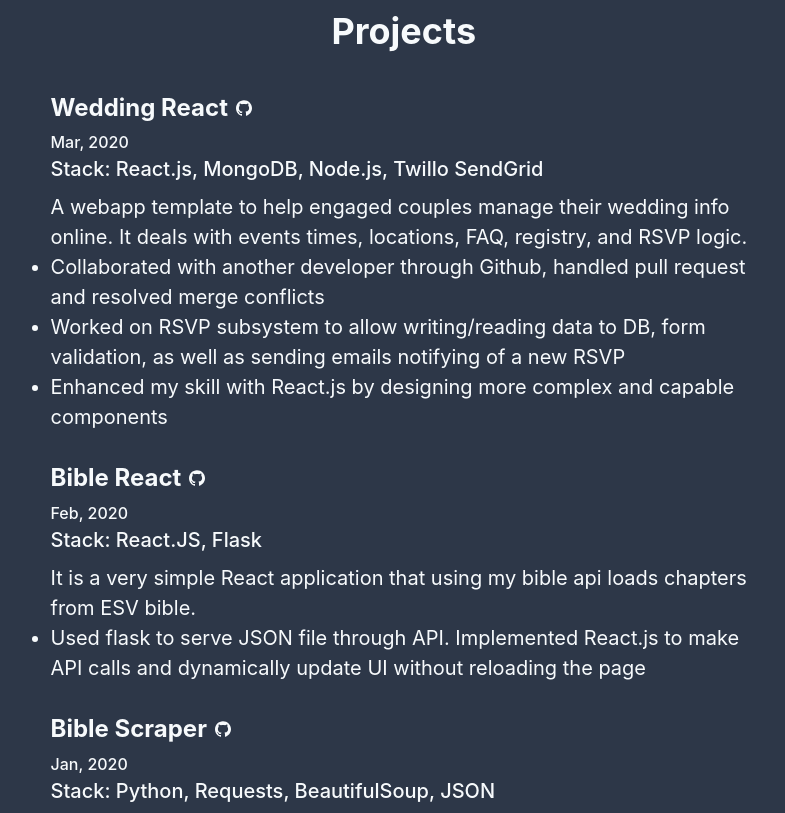
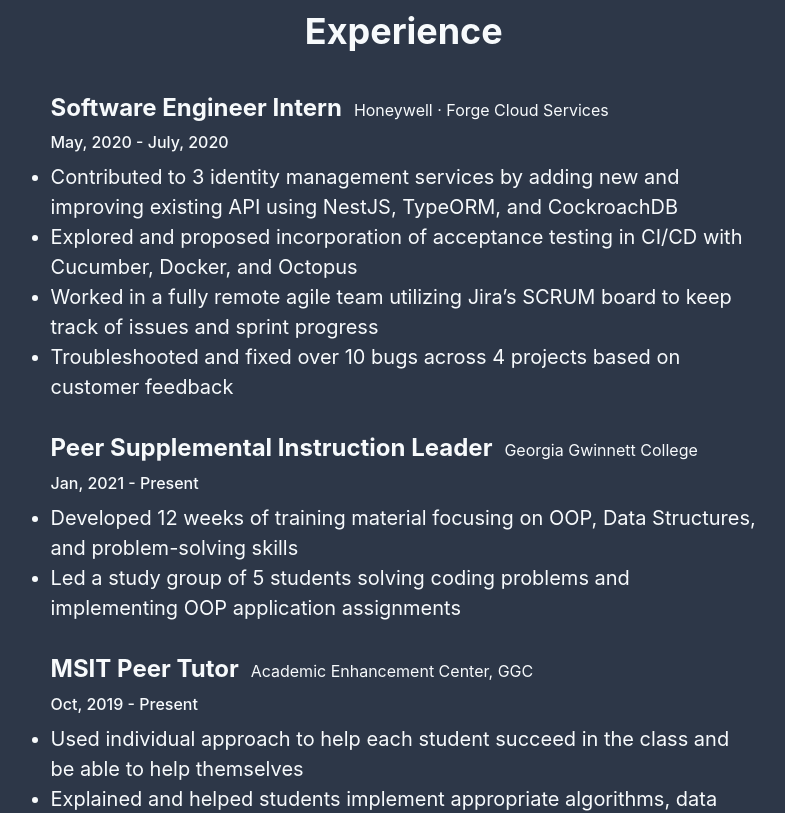
Before and after one commit to olegesan/bazz.pw, a Next.js app: page / in a window 1280 px wide. Shown: the part 640-1453 px from the top of the page, without its empty margins (459-1244 px from the left). Built offline with nearby package versions, Linux system fonts and the light colour scheme.

Commit message:
update experience

```diff
--- a/components/experience.tsx
+++ b/components/experience.tsx
@@ -12,15 +12,52 @@
     return (
         <Section title="Experience">
             <SubSection
+                title="Software Engineer Intern"
+                date="May, 2020 - July, 2020"
+                location="Honeywell · Forge Cloud Services"
+            >
+                <BuletPoints>
+                    {[
+                        `Contributed to 3 identity management services by adding new and improving existing API using NestJS, TypeORM, and CockroachDB`,
+                        `Explored and proposed incorporation of acceptance testing in CI/CD with Cucumber, Docker, and Octopus`,
+                        `Worked in a fully remote agile team utilizing Jira’s SCRUM board to keep track of issues and sprint progress`,
+                        `Troubleshooted and fixed over 10 bugs across 4 projects based on customer feedback`,
+                    ]}
+                </BuletPoints>
+                {/* <Description>
+              Help multiple students with undestanding
+              of fundamental CS concepts. Reviewed their
+              code to debug it and make more efficient,
+              when necessary.
+              </Description> */}
+            </SubSection>
+            <SubSection
+                title="Peer Supplemental Instruction Leader"
+                date="Jan, 2021 - Present"
+                location="Georgia Gwinnett College"
+            >
+                <BuletPoints>
+                    {[
+                        `Developed 12 weeks of training material focusing on OOP, Data Structures, and problem-solving skills`,
+                        `Led a study group of 5 students solving coding problems and implementing OOP application assignments`,
+                    ]}
+                </BuletPoints>
+                {/* <Description>
+              Help multiple students with undestanding
+              of fundamental CS concepts. Reviewed their
+              code to debug it and make more efficient,
+              when necessary.
+              </Description> */}
+            </SubSection>
+            <SubSection
                 title="MSIT Peer Tutor"
                 date="Oct, 2019 - Present"
                 location="Academic Enhancement Center, GGC"
             >
                 <BuletPoints>
                     {[
-            `Reviewed students' code written in Python, Java, C#, PHP, SQL. Helped debugging source code and explained proper code formatting `,
-            `Helped students to optimize their code to improve BigO performance by explaining suitable algorithms, data structures, and best practices`,
-            `Provided students with foundations of Object Oriented Programming and helped them to build school projects by implementing OOP`,
+                        `Used individual approach to help each student succeed in the class and be able to help themselves`,
+                        `Explained and helped students implement appropriate algorithms, data structures, and best practices`,
                     ]}
                 </BuletPoints>
                 {/* <Description>
--- a/pages/index.tsx
+++ b/pages/index.tsx
@@ -17,8 +17,8 @@
             <div className="content">
                 <Flex flexDir="column">
                     <Skills />
+                    <Experience />
                     <Projects />
-          <Experience />
                     <Hackathon />
                     <Certifications />
                 </Flex>
```
Lines whose indentation alone changed are shown as unchanged.
